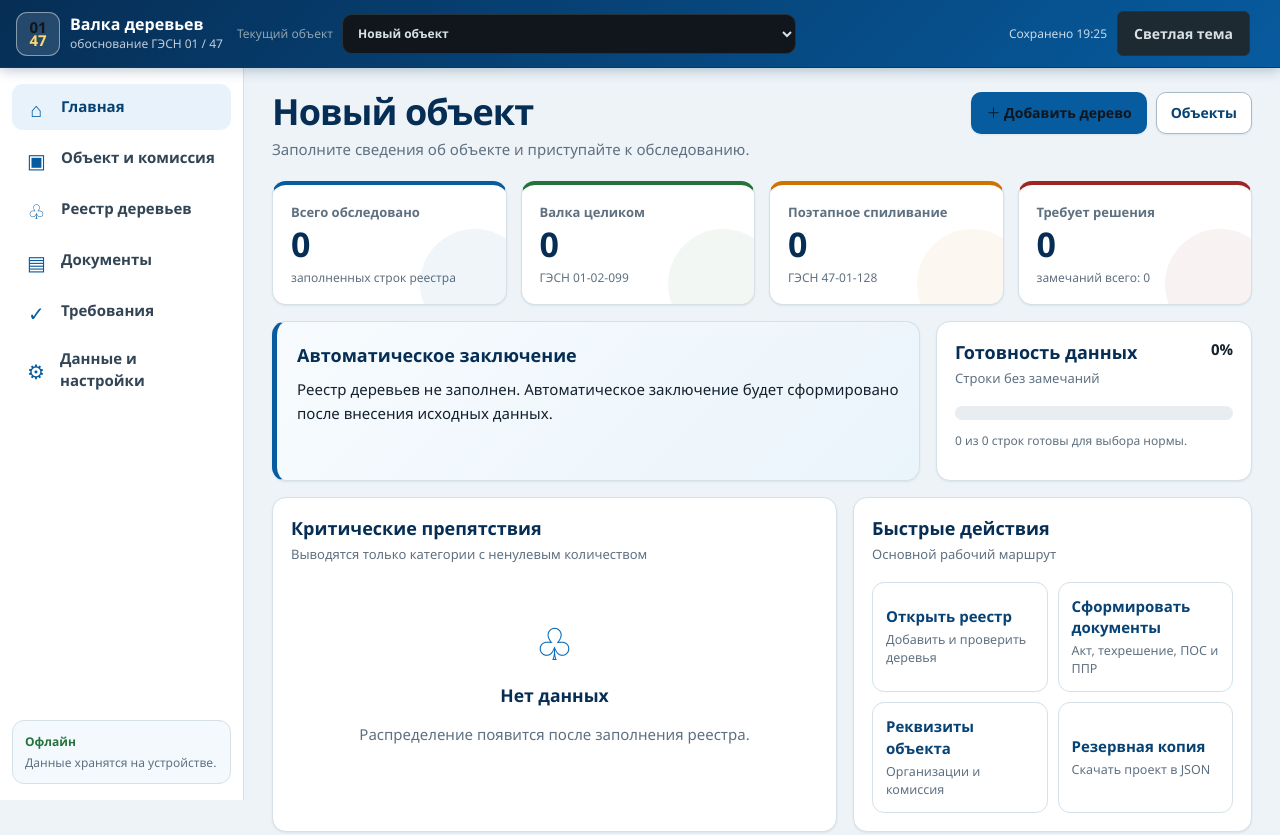
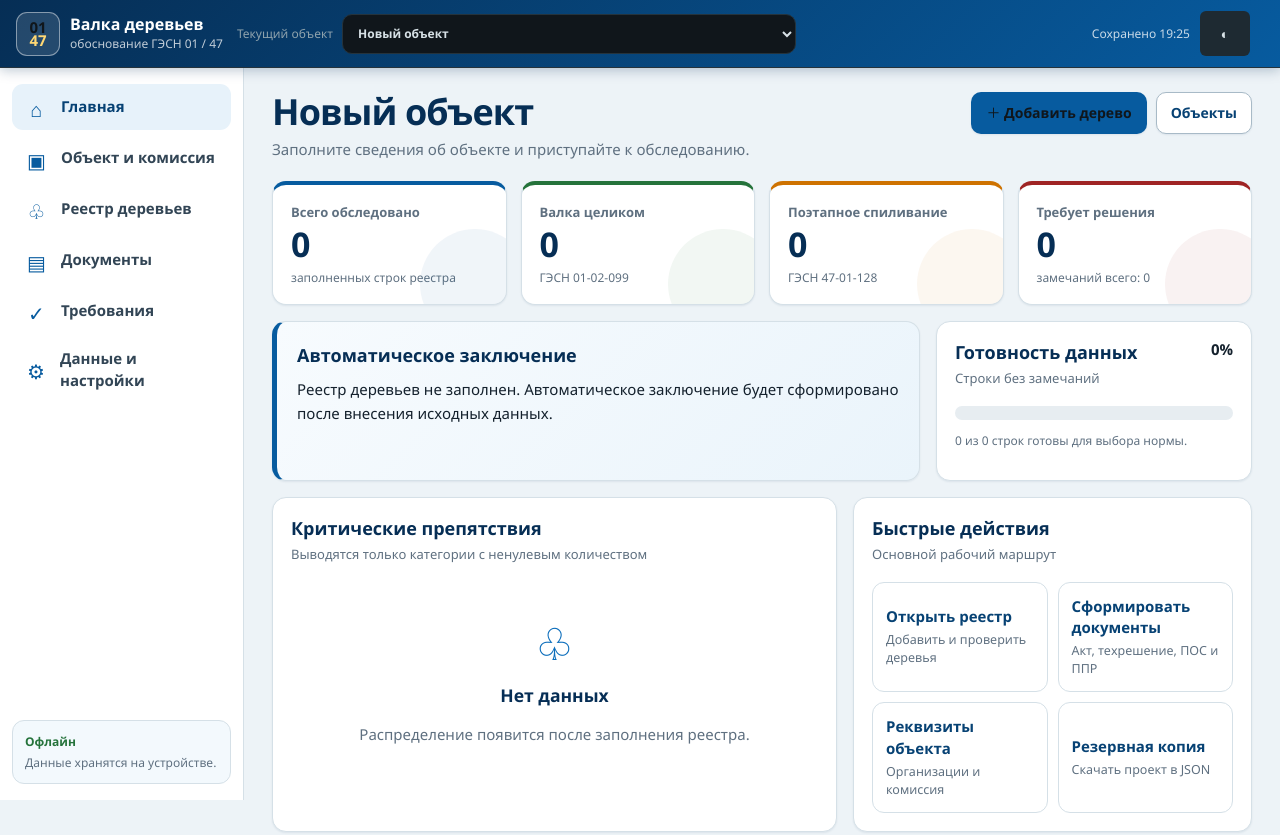
Before and after one commit to insafin356/valka-derevev-gesn-pwa, a website with bundled scripts: page index.html in a window 1280 px wide. Shown: the top 835 px of the page. Built offline with nearby package versions, Linux system fonts and the light colour scheme.

Commit message:
Align theme icon and interface spacing with RNMC

```diff
--- a/sw.js
+++ b/sw.js
@@ -1,4 +1,4 @@
-const CACHE_NAME = 'rnmc-visual-review-20261116';
+const CACHE_NAME = 'rnmc-unified-icons-v1';
 const APP_SHELL = [
   './',
   './index.html',
--- a/visual-theme.css
+++ b/visual-theme.css
@@ -19,3 +19,7 @@ body{font-family:'Segoe UI',Arial,sans-serif;background:var(--ui-bg);color:var(-
 
 /* RNMC hierarchy and legible secondary content. */
 .page-header h1{font-size:30px;font-weight:600;letter-spacing:-.025em}.card{box-shadow:none}.stat-card{border-radius:10px}.field label,.field>span{font-size:13px;color:var(--ui-muted)}.field input,.field select,.field textarea{font-size:15px;min-height:44px}.card-header h2{font-size:17px}.button{font-size:14px;font-weight:600;min-height:44px}.app-bar{box-shadow:none}.brand-text small,.save-status{font-size:12px}.offline-status{color:var(--ui-text)}input:focus-visible,select:focus-visible,textarea:focus-visible,button:focus-visible{outline:2px solid var(--ui-accent);outline-offset:3px}@media(max-width:640px){#visual-theme{padding:8px;font-size:12px}.brand-text strong{font-size:14px}.app-bar{gap:8px}.page-header h1{font-size:25px}}@media print{input,select,textarea{background:white!important;color:black!important}}
+
+/* Exact RNMC theme control: symbol, ghost surface, keyboard focus. */
+#visual-theme{width:50px;min-width:50px;height:45px;min-height:44px;flex:none;padding:12px 18px;border:0;border-radius:6px;background:var(--ui-panel2);color:var(--ui-text);font:600 14px 'Segoe UI',Arial,sans-serif;line-height:21px}
+#visual-theme:hover{filter:brightness(1.1)}body{font:15px/1.5 'Segoe UI',Arial,sans-serif}button{font-family:'Segoe UI',Arial,sans-serif}footer{font-size:12px;line-height:1.5}
--- a/visual-theme.js
+++ b/visual-theme.js
@@ -1 +1 @@
-(()=>{const root=document.documentElement;let theme='dark';try{theme=localStorage.getItem('insafin-visual-theme')==='light'?'light':'dark'}catch{}const apply=()=>{root.dataset.theme=theme;root.classList.toggle('dark',theme==='dark');const b=document.getElementById('visual-theme');if(b){b.textContent=theme==='dark'?'Светлая тема':'Тёмная тема';b.setAttribute('aria-label','Переключить на '+(theme==='dark'?'светлую':'тёмную')+' тему')}document.querySelector('meta[name="theme-color"]')?.setAttribute('content',theme==='dark'?'#10161b':'#f2f4f4')};apply();document.addEventListener('DOMContentLoaded',()=>{const bar=document.createElement('div');bar.className='visual-toolbar';const b=document.createElement('button');b.id='visual-theme';b.type='button';bar.append(b);document.querySelector('.app-status').append(b);b.addEventListener('click',()=>{theme=theme==='dark'?'light':'dark';try{localStorage.setItem('insafin-visual-theme',theme)}catch{}apply()});apply()})})();
+(()=>{const root=document.documentElement;let theme='dark';try{theme=localStorage.getItem('insafin-visual-theme')==='light'?'light':'dark'}catch{}const apply=()=>{root.dataset.theme=theme;root.classList.toggle('dark',theme==='dark');const b=document.getElementById('visual-theme');if(b){b.textContent='◐';b.title=theme==='dark'?'Включить светлую тему':'Включить тёмную тему';b.setAttribute('aria-label','Переключить на '+(theme==='dark'?'светлую':'тёмную')+' тему')}document.querySelector('meta[name="theme-color"]')?.setAttribute('content',theme==='dark'?'#10161b':'#f2f4f4')};apply();document.addEventListener('DOMContentLoaded',()=>{const bar=document.createElement('div');bar.className='visual-toolbar';const b=document.createElement('button');b.id='visual-theme';b.type='button';bar.append(b);document.querySelector('.app-status').append(b);b.addEventListener('click',()=>{theme=theme==='dark'?'light':'dark';try{localStorage.setItem('insafin-visual-theme',theme)}catch{}apply()});apply()})})();
```
